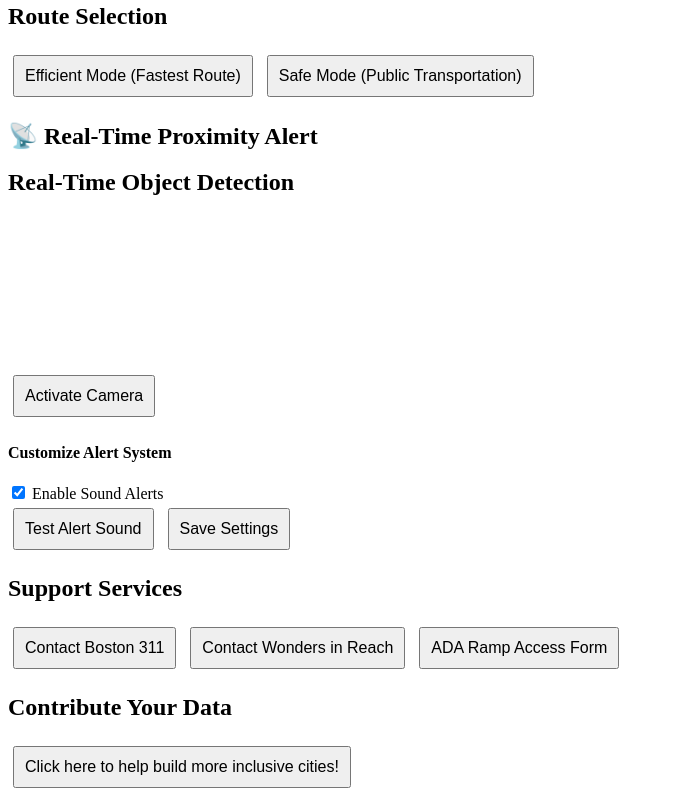
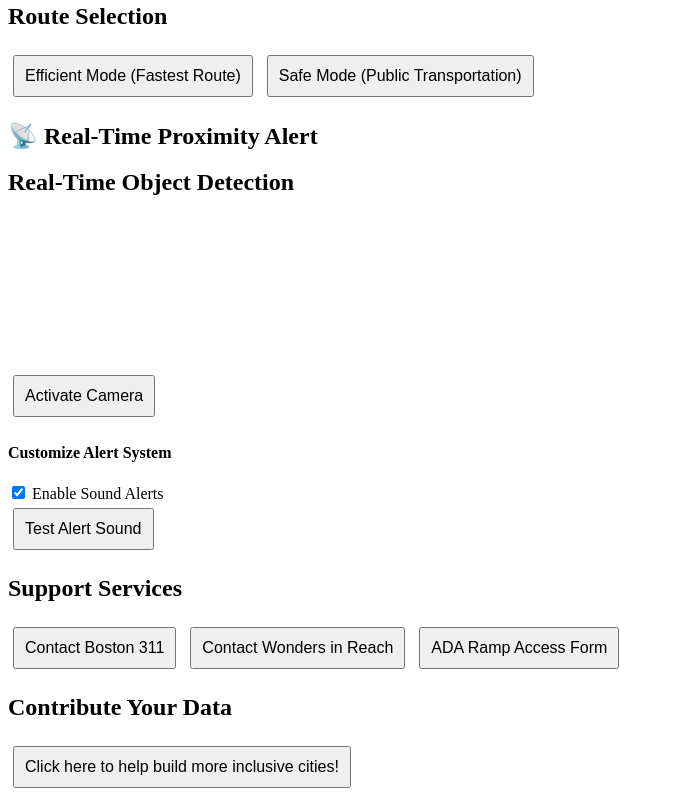
Before and after one commit to jayjung124/jayjung124.github.io, a plain HTML site: page index.html in a window 1280 px wide. Shown: the part 787-1598 px from the top of the page, without its empty margins (0-674 px from the left). Drawn offline with Linux system fonts and the light colour scheme; some packages are replaced by stand-ins of ours; no server answers.

Commit message:
Update index.html

```diff
--- a/index.html
+++ b/index.html
@@ -66,7 +66,6 @@
       <label><input type="checkbox" name="sound" checked> Enable Sound Alerts</label><br>
       <button onclick="playAlert()">Test Alert Sound</button>
       <audio id="alert-sound" src="https://actions.google.com/sounds/v1/alarms/spaceship_alarm.ogg" preload="auto"></audio>
-      <button type="submit">Save Settings</button>
     </div>
 
     <!-- Support Section -->
```
